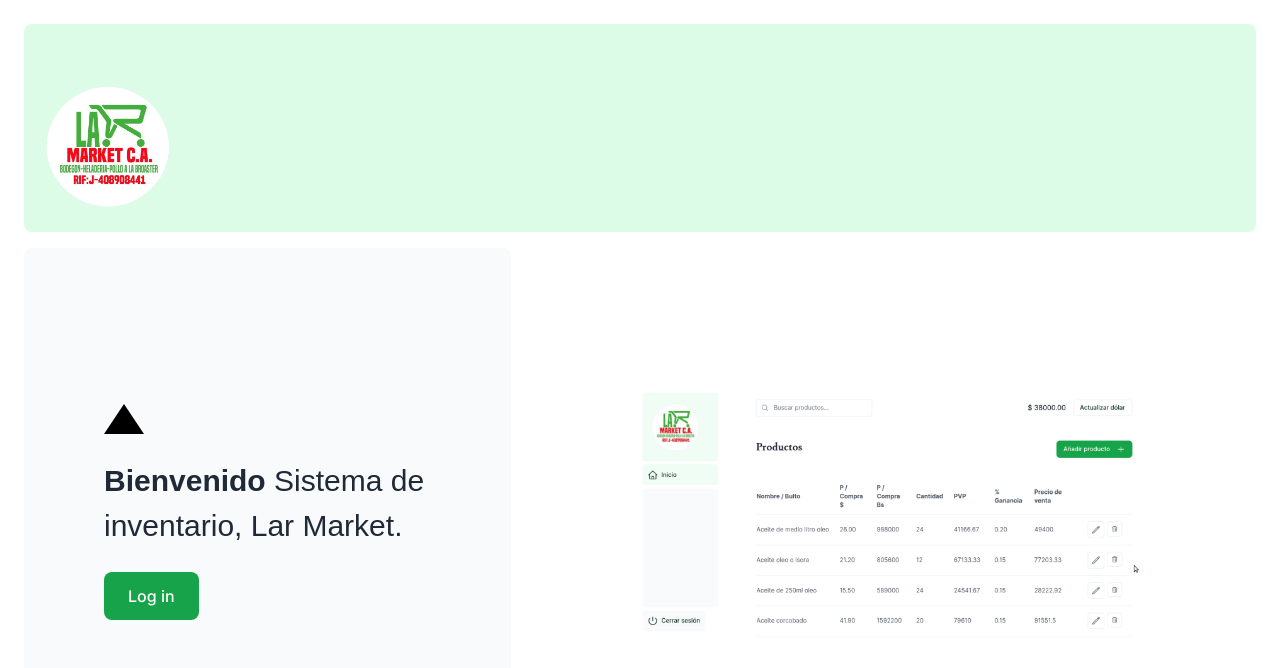
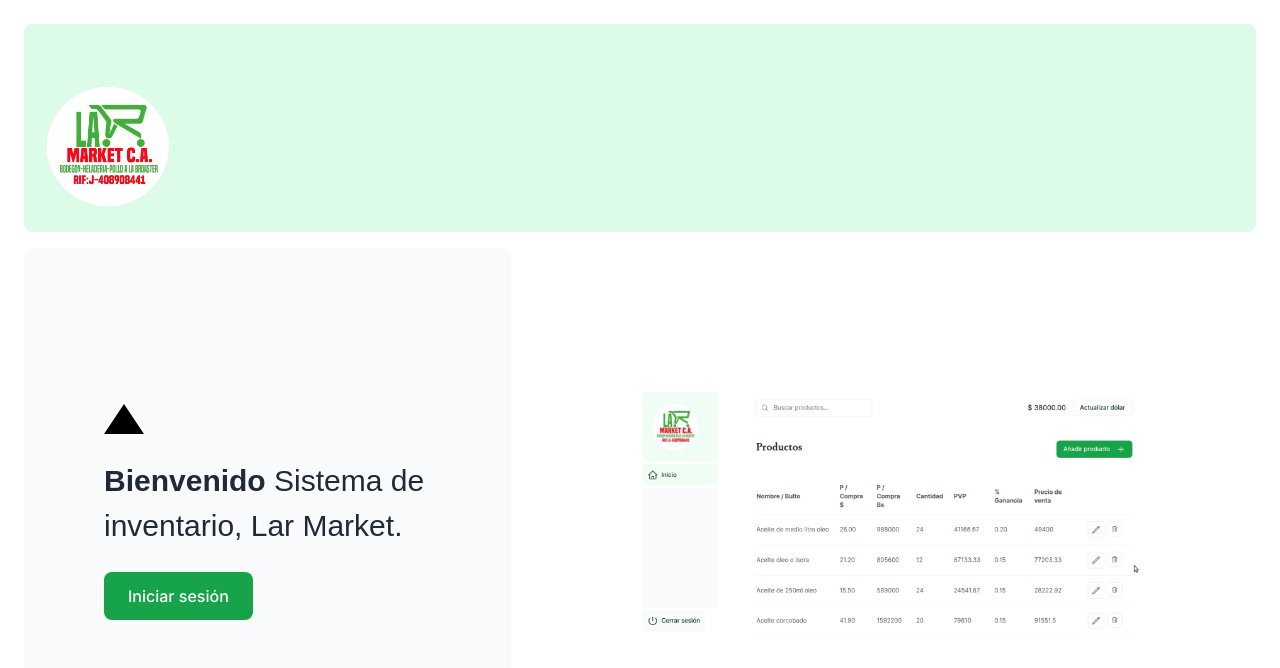
Before and after one commit to JairDev/lar-inventory, a Next.js app: page / in a window 1280 px wide. Shown: the top 668 px of the page. Built offline with nearby package versions, Linux system fonts and the light colour scheme; a web font is replaced by a local one.

Commit message:
Test change

```diff
--- a/app/layout.tsx
+++ b/app/layout.tsx
@@ -6,6 +6,9 @@ export const metadata: Metadata = {
   title: {
     template: "%s | Lar Market",
     default: "Lar Market",
+  },
+  icons: {
+    icon: "/icon.png",
   },
   description: "Sistema de inventario.",
 };
@@ -17,6 +20,7 @@ export default function RootLayout({
 }) {
   return (
     <html lang="en">
+      <link rel="icon" href="/icon.png" sizes="any" />
       <body className={`${inter.className} antialiased`}>{children}</body>
     </html>
   );
--- a/app/page.tsx
+++ b/app/page.tsx
@@ -21,7 +21,7 @@ export default function Page() {
             href="/login"
             className="flex items-center gap-5 self-start rounded-lg bg-green-600 px-6 py-3 text-sm font-medium text-white transition-colors hover:bg-green-700 md:text-base"
           >
-            <span>Log in</span>
+            <span>Iniciar sesión</span>
           </Link>
         </div>
         <div className="flex items-center justify-center p-6 md:w-3/5 md:px-28 md:py-12">
```
Also changed, not shown: app/icon.png (added).
